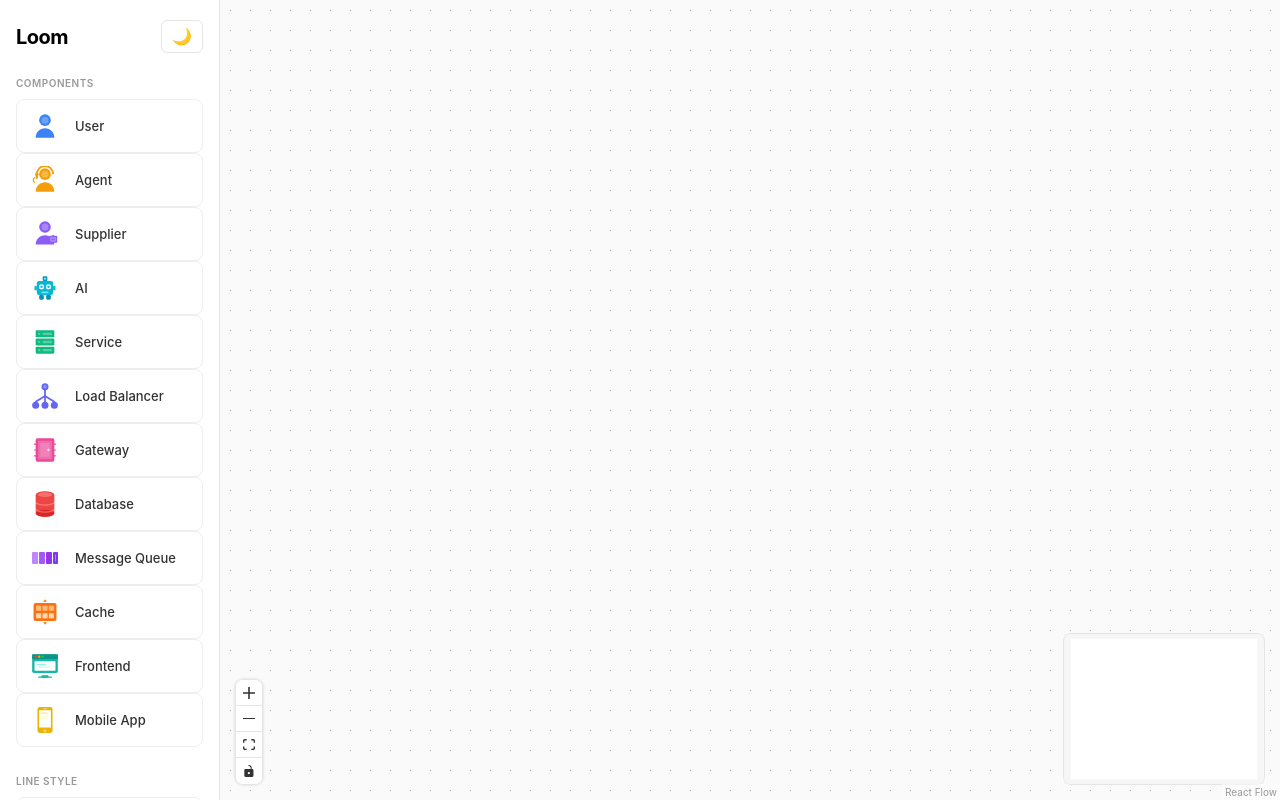
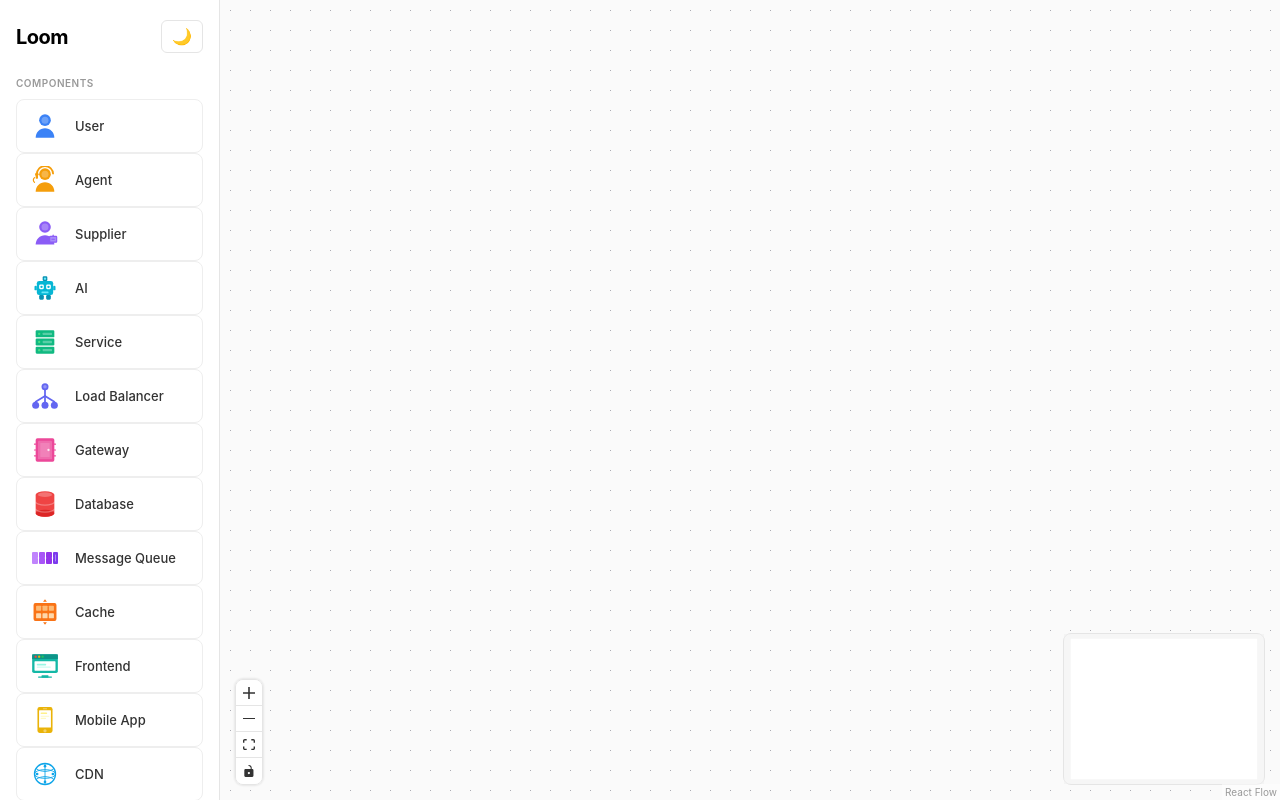
Before and after one commit to suryanox/loom, a React (Vite) app: page / in a window 1280 px wide. Built offline with nearby package versions, Linux system fonts and the light colour scheme.

Commit message:
support more components

```diff
--- /dev/null
+++ b/src/icons/AuthProviderIcon.tsx
@@ -0,0 +1,12 @@
+export function AuthProviderIcon() {
+  return (
+    <svg xmlns="http://www.w3.org/2000/svg" viewBox="0 0 64 64" fill="none">
+      <rect x="18" y="28" width="28" height="24" rx="4" stroke="#8b5cf6" strokeWidth="3" fill="none" />
+      <path d="M24 28V20a8 8 0 1 1 16 0v8" stroke="#8b5cf6" strokeWidth="3" fill="none" />
+      <circle cx="32" cy="40" r="4" fill="#8b5cf6" />
+      <path d="M32 44v4" stroke="#8b5cf6" strokeWidth="3" strokeLinecap="round" />
+      <circle cx="32" cy="12" r="3" fill="#8b5cf6" opacity="0.5" />
+      <path d="M12 36l-4 4M12 44l-4-4M52 36l4 4M52 44l4-4" stroke="#8b5cf6" strokeWidth="2" strokeLinecap="round" />
+    </svg>
+  );
+}
--- /dev/null
+++ b/src/icons/BlobStorageIcon.tsx
@@ -0,0 +1,12 @@
+export function BlobStorageIcon() {
+  return (
+    <svg xmlns="http://www.w3.org/2000/svg" viewBox="0 0 64 64" fill="none">
+      <path d="M16 18h32v28c0 4-4 8-8 8H24c-4 0-8-4-8-8V18z" fill="#f97316" opacity="0.2" />
+      <path d="M16 18h32v28c0 4-4 8-8 8H24c-4 0-8-4-8-8V18z" stroke="#f97316" strokeWidth="3" fill="none" />
+      <ellipse cx="32" cy="18" rx="16" ry="6" fill="#f97316" opacity="0.3" stroke="#f97316" strokeWidth="3" />
+      <path d="M24 30h16M24 38h12" stroke="#f97316" strokeWidth="2" strokeLinecap="round" />
+      <circle cx="44" cy="44" r="8" fill="#fff" stroke="#f97316" strokeWidth="2" />
+      <path d="M44 40v8M40 44h8" stroke="#f97316" strokeWidth="2" strokeLinecap="round" />
+    </svg>
+  );
+}
--- /dev/null
+++ b/src/icons/CDNIcon.tsx
@@ -0,0 +1,15 @@
+export function CDNIcon() {
+  return (
+    <svg xmlns="http://www.w3.org/2000/svg" viewBox="0 0 64 64" fill="none">
+      <circle cx="32" cy="32" r="24" stroke="#0ea5e9" strokeWidth="3" fill="none" />
+      <ellipse cx="32" cy="32" rx="24" ry="10" stroke="#0ea5e9" strokeWidth="2" fill="none" />
+      <path d="M32 8v48" stroke="#0ea5e9" strokeWidth="2" />
+      <path d="M12 20c6 4 13 6 20 6s14-2 20-6" stroke="#0ea5e9" strokeWidth="2" fill="none" />
+      <path d="M12 44c6-4 13-6 20-6s14 2 20 6" stroke="#0ea5e9" strokeWidth="2" fill="none" />
+      <circle cx="32" cy="14" r="3" fill="#0ea5e9" />
+      <circle cx="32" cy="50" r="3" fill="#0ea5e9" />
+      <circle cx="14" cy="32" r="3" fill="#0ea5e9" />
+      <circle cx="50" cy="32" r="3" fill="#0ea5e9" />
+    </svg>
+  );
+}
--- /dev/null
+++ b/src/icons/NotificationIcon.tsx
@@ -0,0 +1,11 @@
+export function NotificationIcon() {
+  return (
+    <svg xmlns="http://www.w3.org/2000/svg" viewBox="0 0 64 64" fill="none">
+      <path d="M32 8c-10 0-18 8-18 18v12l-4 8h44l-4-8V26c0-10-8-18-18-18z" stroke="#ec4899" strokeWidth="3" fill="none" />
+      <path d="M32 8c-10 0-18 8-18 18v12l-4 8h44l-4-8V26c0-10-8-18-18-18z" fill="#ec4899" opacity="0.15" />
+      <path d="M26 50a6 6 0 0 0 12 0" stroke="#ec4899" strokeWidth="3" fill="none" />
+      <circle cx="32" cy="12" r="3" fill="#ec4899" />
+      <path d="M48 20c2-2 4-2 6 0M52 16c2-2 4-2 6 0" stroke="#ec4899" strokeWidth="2" strokeLinecap="round" />
+    </svg>
+  );
+}
--- a/src/nodeConfigs.tsx
+++ b/src/nodeConfigs.tsx
@@ -12,6 +12,10 @@
 import { CacheIcon } from './icons/CacheIcon';
 import { FrontendIcon } from './icons/FrontendIcon';
 import { MobileIcon } from './icons/MobileIcon';
+import { CDNIcon } from './icons/CDNIcon';
+import { BlobStorageIcon } from './icons/BlobStorageIcon';
+import { AuthProviderIcon } from './icons/AuthProviderIcon';
+import { NotificationIcon } from './icons/NotificationIcon';
 
 export interface NodeConfigWithIcon {
   type: NodeType;
@@ -32,4 +36,8 @@
   { type: 'cache', label: 'Cache', icon: <CacheIcon /> },
   { type: 'frontend', label: 'Frontend', icon: <FrontendIcon /> },
   { type: 'mobile', label: 'Mobile App', icon: <MobileIcon /> },
+  { type: 'cdn', label: 'CDN', icon: <CDNIcon /> },
+  { type: 'blobstorage', label: 'Blob Storage', icon: <BlobStorageIcon /> },
+  { type: 'authprovider', label: 'Auth Provider', icon: <AuthProviderIcon /> },
+  { type: 'notification', label: 'Notification', icon: <NotificationIcon /> },
 ];
--- /dev/null
+++ b/src/nodes/AuthProviderNode.tsx
@@ -0,0 +1,8 @@
+import { NodeProps } from '@xyflow/react';
+import { BaseNode } from './BaseNode';
+import { AuthProviderIcon } from '../icons/AuthProviderIcon';
+
+export function AuthProviderNode(props: NodeProps) {
+  const label = (props.data?.label as string) || 'Auth Provider';
+  return <BaseNode {...props} data={{ label, icon: <AuthProviderIcon /> }} />;
+}
--- /dev/null
+++ b/src/nodes/BlobStorageNode.tsx
@@ -0,0 +1,8 @@
+import { NodeProps } from '@xyflow/react';
+import { BaseNode } from './BaseNode';
+import { BlobStorageIcon } from '../icons/BlobStorageIcon';
+
+export function BlobStorageNode(props: NodeProps) {
+  const label = (props.data?.label as string) || 'Blob Storage';
+  return <BaseNode {...props} data={{ label, icon: <BlobStorageIcon /> }} />;
+}
--- /dev/null
+++ b/src/nodes/CDNNode.tsx
@@ -0,0 +1,8 @@
+import { NodeProps } from '@xyflow/react';
+import { BaseNode } from './BaseNode';
+import { CDNIcon } from '../icons/CDNIcon';
+
+export function CDNNode(props: NodeProps) {
+  const label = (props.data?.label as string) || 'CDN';
+  return <BaseNode {...props} data={{ label, icon: <CDNIcon /> }} />;
+}
--- /dev/null
+++ b/src/nodes/NotificationNode.tsx
@@ -0,0 +1,8 @@
+import { NodeProps } from '@xyflow/react';
+import { BaseNode } from './BaseNode';
+import { NotificationIcon } from '../icons/NotificationIcon';
+
+export function NotificationNode(props: NodeProps) {
+  const label = (props.data?.label as string) || 'Notification';
+  return <BaseNode {...props} data={{ label, icon: <NotificationIcon /> }} />;
+}
--- a/src/types.ts
+++ b/src/types.ts
@@ -10,7 +10,11 @@
   | 'queue'
   | 'cache'
   | 'frontend'
-  | 'mobile';
+  | 'mobile'
+  | 'cdn'
+  | 'blobstorage'
+  | 'authprovider'
+  | 'notification';
 
 export type EdgeType = 'default' | 'straight' | 'step' | 'smoothstep' | 'dashed' | 'animated';
 export type ArrowType = 'none' | 'head' | 'both';
```
Also changed, not shown: src/nodes/index.ts (+8 -0 lines).
